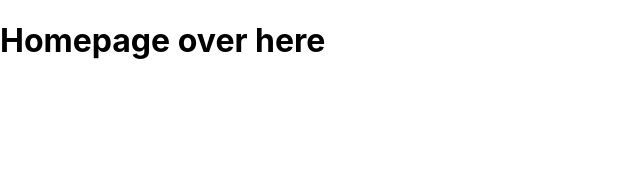
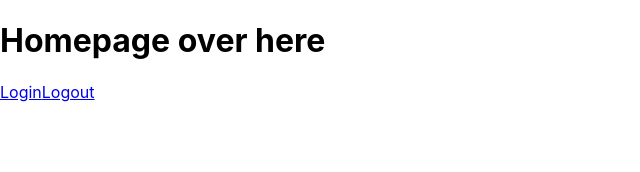
Before and after one commit to Aarush-Goyal/chefess, a React (Create React App) app in the folder client/: page / in a window 1280 px wide. Shown: the top 172 px of the page, without its empty margins (0-640 px from the left). Built offline with nearby package versions, Linux system fonts and the light colour scheme.

Commit message:
set up proxies

```diff
--- a/client/package.json
+++ b/client/package.json
@@ -7,6 +7,7 @@
     "@testing-library/react": "^11.2.3",
     "@testing-library/user-event": "^12.6.2",
     "axios": "^0.21.1",
+    "http-proxy-middleware": "^0.19.1",
     "moment": "^2.29.1",
     "react": "^17.0.1",
     "react-dom": "^17.0.1",
--- a/client/src/pages/Home.jsx
+++ b/client/src/pages/Home.jsx
@@ -5,7 +5,8 @@
   return (
     <div className="page">
       <h1>Homepage over here</h1>
-      <Link to="/login"> </Link>
+      <a href="/auth/google">Login</a>
+      <a href="/auth/logout">Logout</a>
     </div>
   );
 };
--- /dev/null
+++ b/client/src/setupProxy.js
@@ -0,0 +1,6 @@
+const proxy = require("http-proxy-middleware");
+
+module.exports = function (app) {
+  app.use(proxy("/auth/google", { target: "http://localhost:5000/" }));
+  app.use(proxy("/auth/logout", { target: "http://localhost:5000/" }));
+};
```
Also changed, not shown: 2 other files (tests, documents, lock files or other folders).
